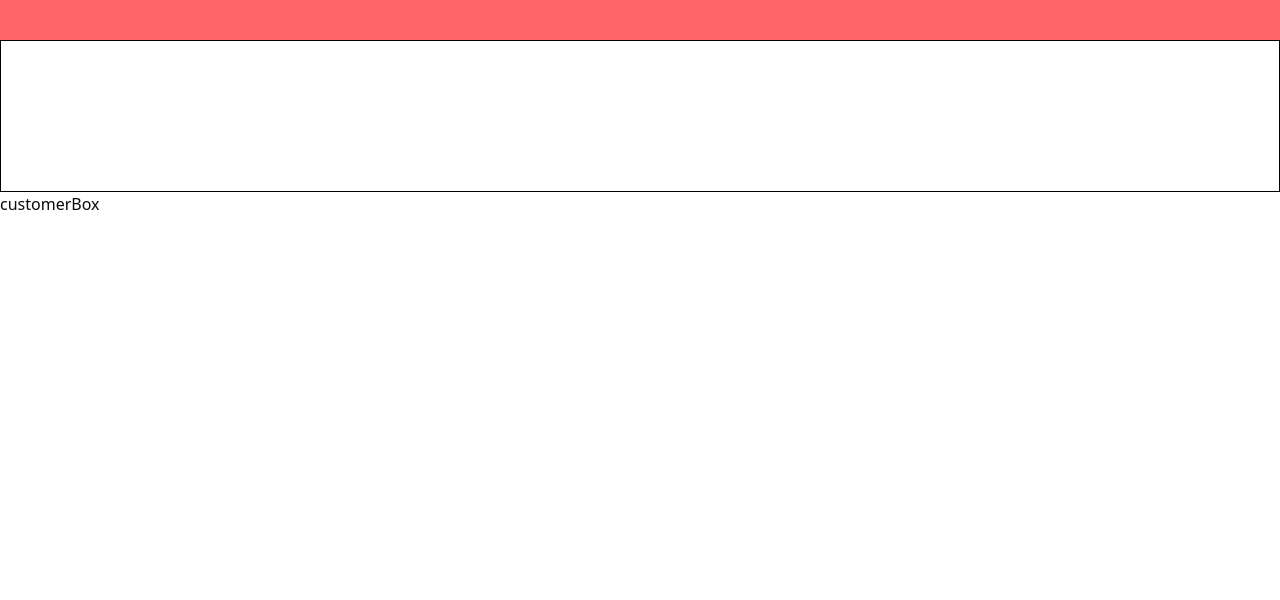
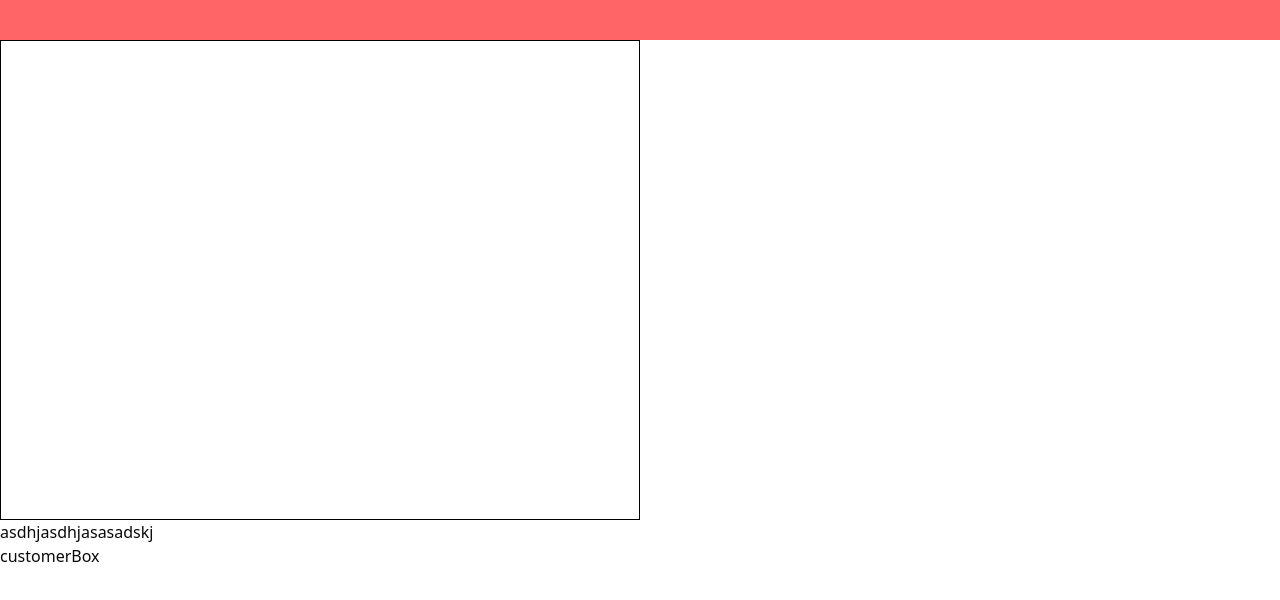
Before and after one commit to 1ivyatan/UMLDiagramsInteractive, a Vue app: page /component-diagram in a window 1280 px wide. Shown: the top 600 px of the page. Built offline with nearby package versions, Linux system fonts and the light colour scheme.

Commit message:
reorder new components and add the component box

```diff
--- /dev/null
+++ b/src/Components/ComponentDragDropToolbox/ComponentBox.vue
@@ -0,0 +1,3 @@
+<template>
+    asdhjasdhjasasadskj
+</template>
--- /dev/null
+++ b/src/Components/ComponentDragDropToolbox/DragDropToolbox.vue
@@ -0,0 +1,50 @@
+<script setup>
+    import { onMounted } from 'vue';
+
+    const props = defineProps(["width", "height", "id"]);
+
+    onMounted(() => {
+        const component = document.getElementById(props.id);
+
+        const placeholderCanvas = component.querySelector(".placeholderCanvas");
+        const canvas = placeholderCanvas.querySelector("canvas");
+
+        placeholderCanvas.style.width = props.width + "px";
+        placeholderCanvas.style.height = props.height + "px";
+
+        canvas.width = props.width;
+        canvas.height = props.height;
+    });
+</script>
+
+<template>
+    <div
+        v-bind:id="props.id"
+        class="drag-drop-toolbox"
+    >
+        <div
+            class="placeholderCanvas"
+        >
+
+            <canvas></canvas>
+        </div>
+
+        <div>
+            <slot></slot>
+        </div>
+    </div>
+    <p>{{ props.id }}</p>
+
+</template>
+
+<style scoped>
+    .drag-drop-toolbox > .placeholderCanvas {
+        position: relative;
+        border: 1px solid black;
+    }
+
+    .drag-drop-toolbox > .placeholderCanvas > canvas {
+    }
+
+
+</style>
--- a/src/Components/DragDropToolbox.vue
+++ /dev/null
@@ -1,23 +0,0 @@
-<script setup>
-    defineProps(["width", "height", "id"]);
-
-    //console.log(document.querySelector());
-</script>
-
-<template>
-    <div
-        v-bind:id="id"
-        class="drag-drop-toolbox"
-    >
-
-        <canvas></canvas>
-    </div>
-    <p>{{ id }}</p>
-
-</template>
-
-<style scoped>
-    .drag-drop-toolbox {
-        border: 1px solid black;
-    }
-</style>
--- a/src/Home/ComponentDiagView.vue
+++ b/src/Home/ComponentDiagView.vue
@@ -40,7 +40,8 @@
 
 <script setup>
     import GuestLayout from '@/Layouts/GuestLayout.vue';
-    import DragDropToolbox from '@/Components/DragDropToolbox.vue';
+    import DragDropToolbox from '@/Components/ComponentDragDropToolbox/DragDropToolbox.vue';
+    import ComponentBox from '@/Components/ComponentDragDropToolbox/ComponentBox.vue';
 </script>
 
 <template>
@@ -49,7 +50,9 @@
             width="640"
             height="480"
             id="customerBox"
-        ></DragDropToolbox>
+        >
+            <ComponentBox></ComponentBox>
+        </DragDropToolbox>
     </GuestLayout>
 </template>
         <!--
```
